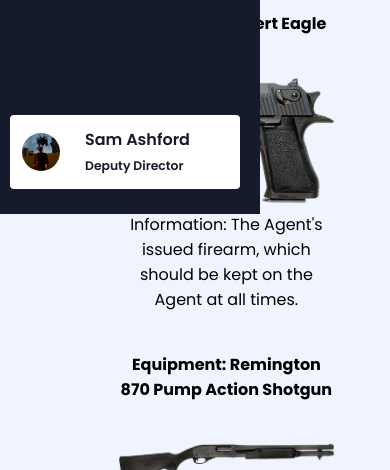
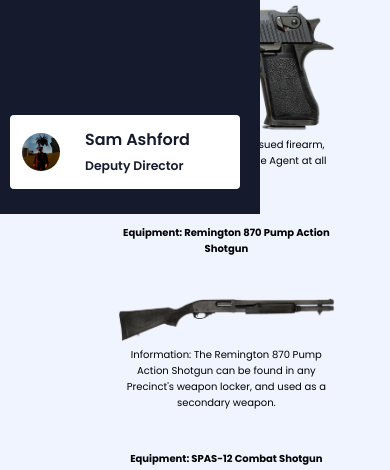
Before and after one commit to JustWrzosek/handbook, a plain HTML site: page Equipments.html in a window 390 px wide. Shown: the part 630-1100 px from the top of the page. Drawn offline with nearby package versions, Linux system fonts and the light colour scheme.

Commit message:
Add files via upload

```diff
--- a/Equipments.html
+++ b/Equipments.html
@@ -101,7 +101,7 @@
 
       <p style="padding-bottom: 40px;">
         <span style="font-weight: bolder;">Equipment: Desert Eagle</span>
-        <p class="epic"><img src="Pics/deagle.png" alt="" class="img-responsive"></p>
+        <p class="epic"><img src="Pics/deagle.png" alt=""></p>
         <p class="einfo" style="margin-bottom: 40px;">Information: The Agent's issued firearm, which should be kept on the Agent at all times.</p>
     </p>
 
--- a/style.css
+++ b/style.css
@@ -187,14 +187,15 @@ body {
 
     .intro {
         padding-left: 17%;
+        font-size: 10px;
     }
 
     .main-text h1 {
-      font-size: 2rem; /* Adjust as needed */
+      font-size: 1rem; /* Adjust as needed */
     }
 
     .main-text p {
-      font-size: 1rem; /* Adjust as needed */
+      font-size: 2rem; /* Adjust as needed */
     }
   }
 
```
